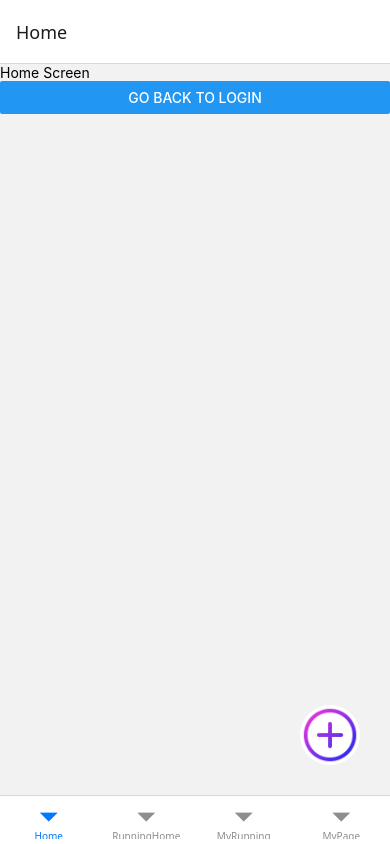
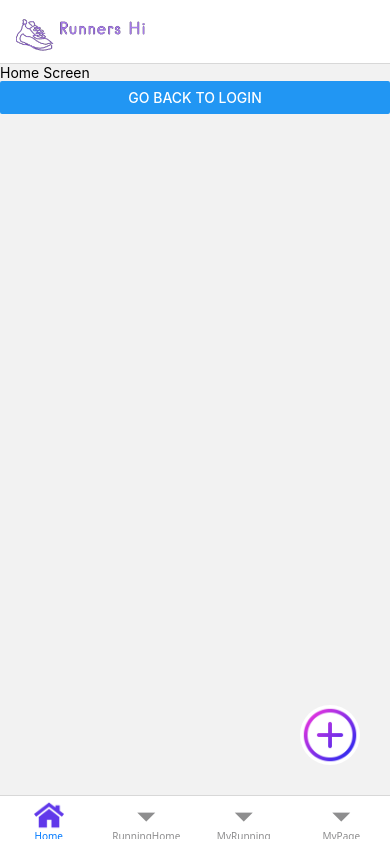
Before and after one commit to WJLee22/Runners-Hi, a React Native app: screen /MainApp in a window 390 px wide. Built offline with nearby package versions, Linux system fonts and the light colour scheme.

Commit message:
Design: 홈 탭 아이콘과 헤더 로고 추가

```diff
--- a/components/MainApp.js
+++ b/components/MainApp.js
@@ -1,7 +1,7 @@
 import React from 'react';
 import { createBottomTabNavigator } from '@react-navigation/bottom-tabs';
 import { createStackNavigator } from '@react-navigation/stack';
-import { StyleSheet } from 'react-native';
+import { StyleSheet, Image } from 'react-native';
 
 import Home from './Home';
 import MyPage from './MyPage';
@@ -9,8 +9,11 @@ import MyRunning from './MyRunning';
 import RunningHome from './RunningHome';
 import ProfileEdit from './ProfileEdit'; // ProfileEdit 화면 가져오기
 
+
+
 const Tab = createBottomTabNavigator();
 const Stack = createStackNavigator();
+
 
 function MyPageStack() {
   return (
@@ -38,7 +41,28 @@ function MyPageStack() {
 export default function MainApp() {
   return (
     <Tab.Navigator>
-      <Tab.Screen name="Home" component={Home} />
+      <Tab.Screen
+        name="Home"
+        component={Home}
+        options={{
+          tabBarIcon: ({ focused }) => (
+            <Image
+              source={require('../assets/home.png')}
+              style={{
+                width: 30,
+                height: 30,
+                tintColor: focused ? '#6039ea' : '#ccc',
+              }}
+            />
+          ),
+          headerTitle: () => (
+            <Image
+              source={require('../assets/applogo.png')} // logo.png 이미지 경로
+              style={{ width: 129, height: 50 }} // 이미지 크기 조절
+            />
+          )
+        }}
+      />
       <Tab.Screen name="RunningHome" component={RunningHome} />
       <Tab.Screen name="MyRunning" component={MyRunning} />
       {/* MyPageStack으로 MyPage와 ProfileEdit 포함 */}
```
Also changed, not shown: package.json (+7 -7 lines), assets/home.png (added), 1 other file (tests, documents, lock files or other folders).
